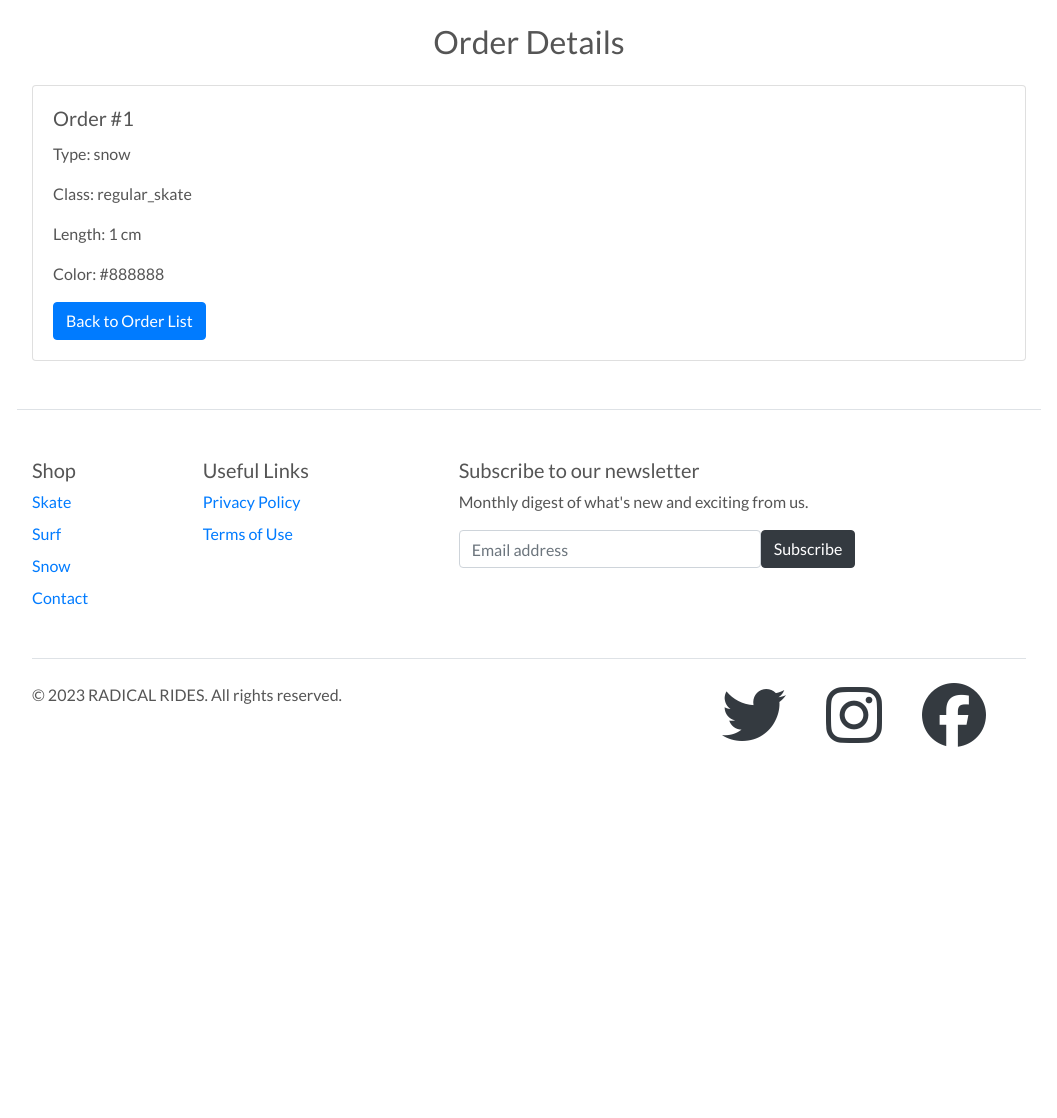
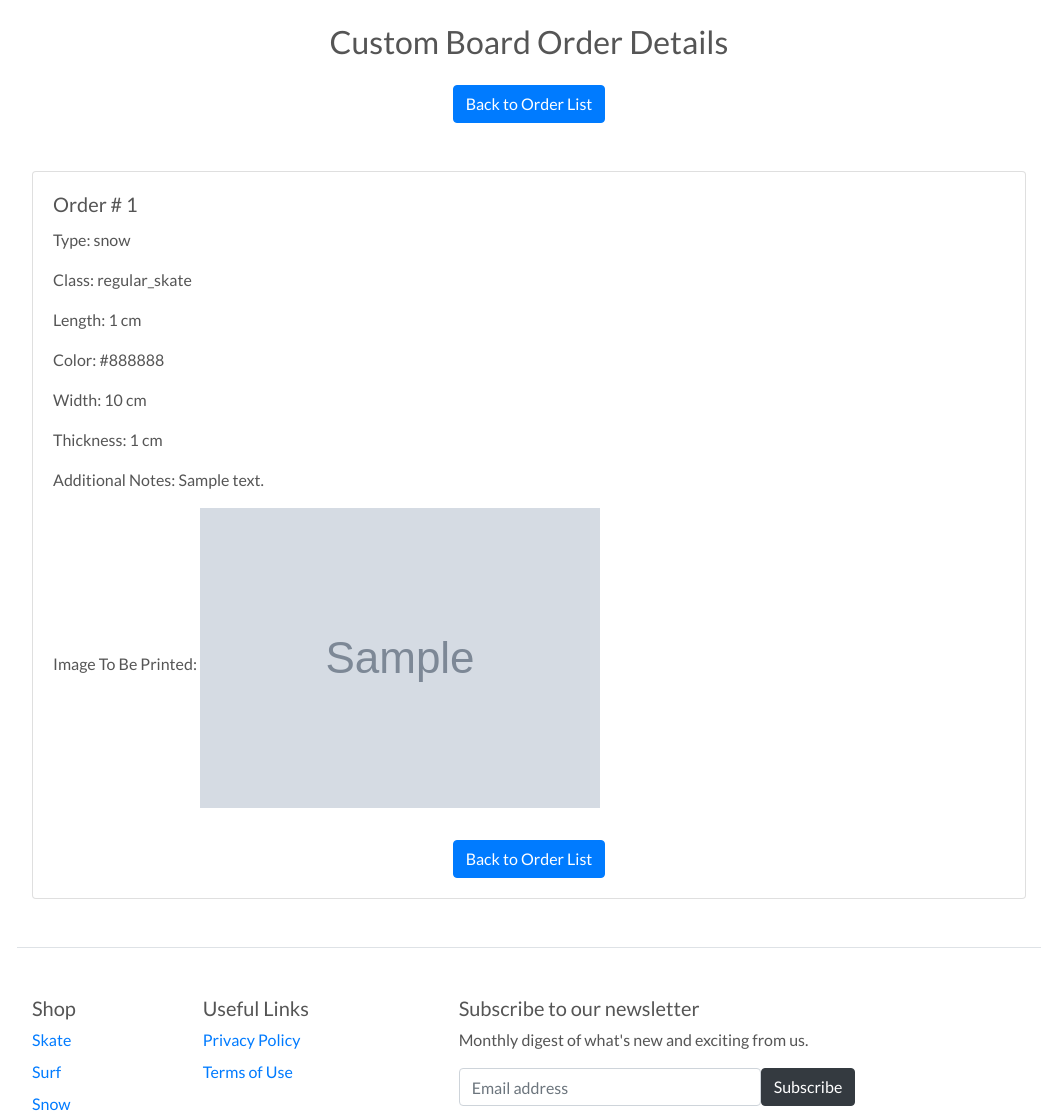
Before and after one commit to Xalil404/Radical_Rides, a Django app: page /custom/view_order/1/ in a window 1280 px wide. Shown: the part 189-1307 px from the top of the page, without its empty margins (111-1168 px from the left). Before the commit the page ends 936 px from the top, so only its background shows below. Run offline with Django 3.2, Linux system fonts and the light colour scheme; tables that the repository leaves empty hold one stand-in row (values such as "Sample post"); grey boxes marked "Sample" are stand-in pictures; some libraries are stand-ins or nearby versions.

Commit message:
Styled view order page

```diff
--- a/custom/templates/custom/view_order.html
+++ b/custom/templates/custom/view_order.html
@@ -12,19 +12,27 @@
 {% block content %}
 
 <div class="container my-5">
-    <h2 class="text-center mb-4">Order Details</h2>
-
+    <h2 class="text-center mb-4">Custom Board Order Details</h2>
+    <div class="container text-center mb-5">
+        <a href="{% url 'custom_orders' %}" class="btn btn-primary">Back to Order List</a>
+    </div>
     <div class="card">
         <div class="card-body">
-            <h5 class="card-title">Order #{{ order.id }}</h5>
+            <h5 class="card-title">Order # {{ order.id }}</h5>
             <p class="card-text">Type: {{ order.board_type }}</p>
             <p class="card-text">Class: {{ order.board_class }}</p>
             <p class="card-text">Length: {{ order.board_length }} cm</p>
             <p class="card-text">Color: {{ order.board_color }}</p>
-            <!-- Add more details as needed -->
-
-            <!-- Add a button or link to go back to the order list -->
+            <p class="card-text">Width: {{ order.board_width }} cm</p>
+            <p class="card-text">Thickness: {{ order.board_thickness }} cm</p>
+            <p class="card-text">Additional Notes: {{ order.additional_notes }}</p>
+            <p class="card-text">Image To Be Printed:
+            {% if order.image_upload %}
+            <img src="{{ order.image_upload.url }}" alt="Board Image" class="img-fluid mb-3">
+            {% endif %}</p>
+            <div class="container text-center">
             <a href="{% url 'custom_orders' %}" class="btn btn-primary">Back to Order List</a>
+        </div>
         </div>
     </div>
 </div>
```
